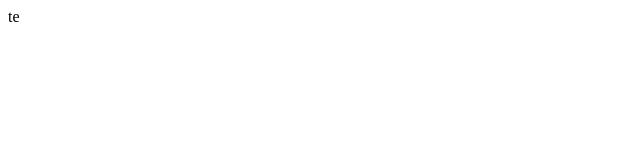
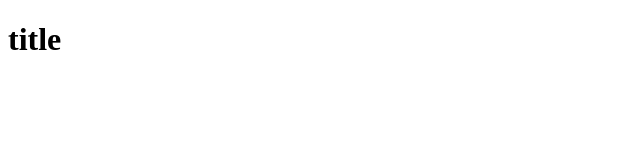
Before and after one commit to SergeyLeono/SergeyLeono.githab.io, a plain HTML site: page index.html in a window 1280 px wide. Shown: the whole page, without its empty margins (0-640 px from the left). Drawn offline with Linux system fonts and the light colour scheme.

Commit message:
добавил заголовок

```diff
--- a/index.html
+++ b/index.html
@@ -7,6 +7,6 @@
     <title>Document</title>
 </head>
 <body>
-    te
+    <h1>title</h1>
 </body>
 </html>
```
